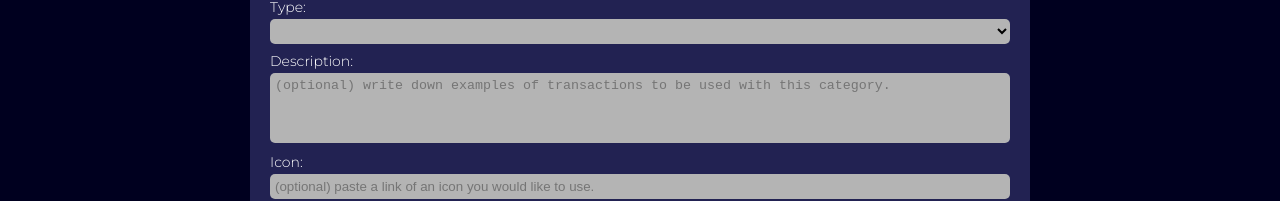
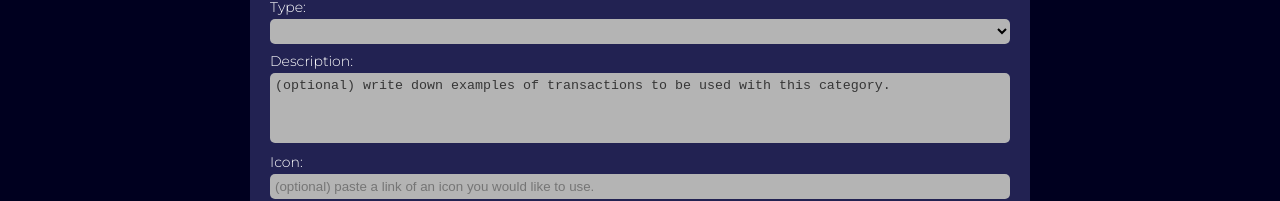
Before and after one commit to diego-nascimento91/personalfinance.dailysimpletools.com, a React (Create React App) app: page /newcategory in a window 1280 px wide. Shown: the part 169-370 px from the top of the page. Built offline with nearby package versions, Linux system fonts and the light colour scheme; no server answers; the database is empty; sample sign-in values are in the browser's storage.

Commit message:
AddTransction e AddCategoryForm: alterado css textarea - color

```diff
--- a/src/pages/AddCategory/AddCategoryForm/AddCategoryForm.module.scss
+++ b/src/pages/AddCategory/AddCategoryForm/AddCategoryForm.module.scss
@@ -52,6 +52,10 @@
   .addCategoryForm__textareas{
     height: 7rem;
     resize: none;
+
+    &::placeholder {
+      color: rgb(54, 54, 54);
+    }
   }
 
   .addCategoryForm__iconPreview {
--- a/src/pages/AddTransaction/AddTransaction.module.scss
+++ b/src/pages/AddTransaction/AddTransaction.module.scss
@@ -81,6 +81,7 @@
       width: 100%;
 
       &::placeholder{
+        color: rgb(54, 54, 54);
         font-size: 1rem;
       }
     }
```
